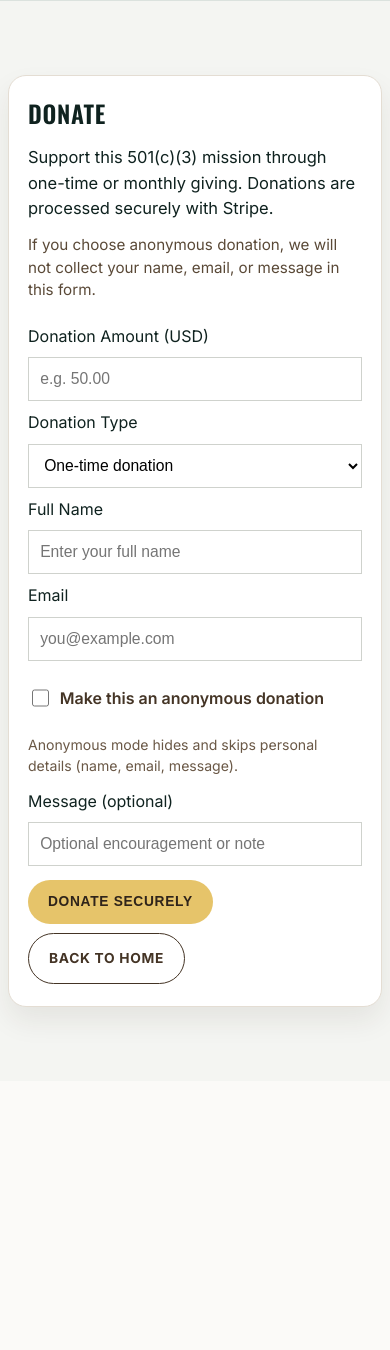
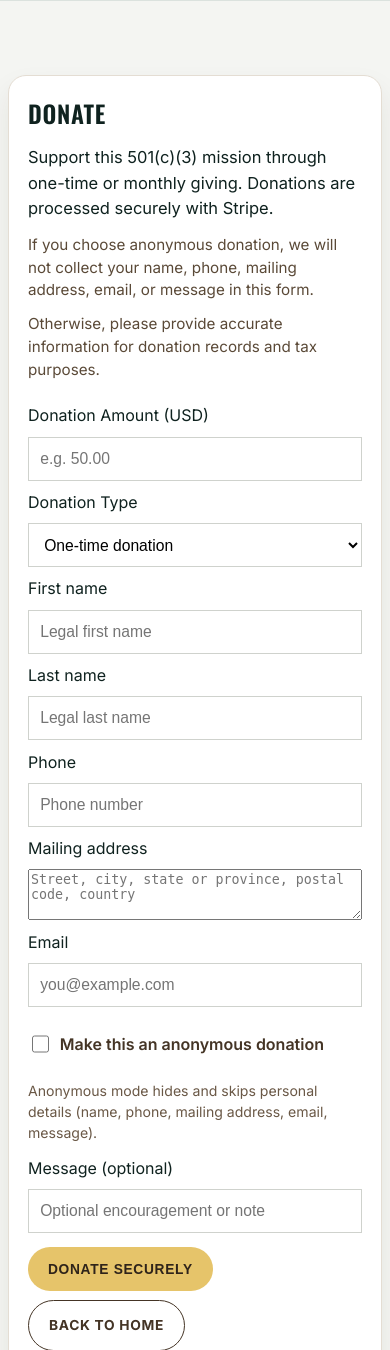
Before and after one commit to josueadimado/sfic, a Django app: page /donate/ in a window 390 px wide. Shown: the top 1350 px of the page. Before the commit the page ends 1026 px from the top, so only its background shows below. Run offline with Django 5.2, Linux system fonts and the light colour scheme.

Commit message:
Donations: first/last name, phone, address for tax records
- Replace donor_name DB field with donor_first_name, donor_last_name, donor_phone, donor_address
- Keep donor_name as model property for emails and Donor Elf
- DonationForm + donate page; webhook and recurring rows updated; admin/notifications

Co-authored-by: Cursor <cursoragent@cursor.com>

```diff
--- a/intensive/forms.py
+++ b/intensive/forms.py
@@ -133,7 +133,15 @@ class DonationForm(forms.Form):
     )
     frequency = forms.ChoiceField(choices=DonationFrequency.choices, initial=DonationFrequency.ONE_TIME)
     is_anonymous = forms.BooleanField(required=False)
-    full_name = forms.CharField(max_length=160, required=False)
+    first_name = forms.CharField(max_length=80, required=False, label="First name")
+    last_name = forms.CharField(max_length=80, required=False, label="Last name")
+    phone = forms.CharField(max_length=40, required=False, label="Phone")
+    address = forms.CharField(
+        max_length=800,
+        required=False,
+        label="Mailing address",
+        widget=forms.Textarea(attrs={"rows": 3, "placeholder": "Street, city, state/province, postal code, country"}),
+    )
     email = forms.EmailField(max_length=254, required=False)
     message = forms.CharField(max_length=255, required=False)
 
@@ -143,29 +151,47 @@ class DonationForm(forms.Form):
             raise forms.ValidationError("Minimum donation is 5.00 USD.")
         return amount
 
-    def clean_full_name(self):
-        full_name = self.cleaned_data.get("full_name", "").strip()
-        is_anonymous = self.cleaned_data.get("is_anonymous", False)
-        if not is_anonymous and len(full_name) < 2:
-            raise forms.ValidationError("Please enter your full name or choose anonymous.")
-        return full_name
+    def clean_first_name(self):
+        return (self.cleaned_data.get("first_name") or "").strip()
+
+    def clean_last_name(self):
+        return (self.cleaned_data.get("last_name") or "").strip()
+
+    def clean_phone(self):
+        return (self.cleaned_data.get("phone") or "").strip()
+
+    def clean_address(self):
+        return (self.cleaned_data.get("address") or "").strip()
 
     def clean(self):
         cleaned = super().clean()
         is_anonymous = cleaned.get("is_anonymous", False)
-        full_name = (cleaned.get("full_name") or "").strip()
+        first_name = cleaned.get("first_name", "")
+        last_name = cleaned.get("last_name", "")
+        phone = cleaned.get("phone", "")
+        address = cleaned.get("address", "")
         email = (cleaned.get("email") or "").strip()
 
         if is_anonymous:
-            cleaned["full_name"] = ""
+            cleaned["first_name"] = ""
+            cleaned["last_name"] = ""
+            cleaned["phone"] = ""
+            cleaned["address"] = ""
             cleaned["email"] = ""
             cleaned["message"] = ""
             return cleaned
 
+        if len(first_name) < 1:
+            self.add_error("first_name", "Please enter your first name or choose anonymous.")
+        if len(last_name) < 1:
+            self.add_error("last_name", "Please enter your last name or choose anonymous.")
+        if len(phone) < 7:
+            self.add_error("phone", "Please enter a valid phone number or choose anonymous.")
+        if len(address) < 12:
+            self.add_error("address", "Please enter your full mailing address (for tax records) or choose anonymous.")
+
         if not email:
             self.add_error("email", "Please enter your email or choose anonymous.")
-        if len(full_name) < 2:
-            self.add_error("full_name", "Please enter your full name or choose anonymous.")
         return cleaned
 
 class SessionManageForm(forms.ModelForm):
--- a/intensive/services.py
+++ b/intensive/services.py
@@ -560,6 +560,10 @@ def forward_donation_to_donor_elf(donation: Donation) -> bool:
         "frequency": donation.frequency,
         "is_anonymous": donation.is_anonymous,
         "donor_name": donation.donor_name,
+        "donor_first_name": donation.donor_first_name,
+        "donor_last_name": donation.donor_last_name,
+        "donor_phone": donation.donor_phone,
+        "donor_address": donation.donor_address,
         "donor_email": donation.donor_email,
         "amount": donation.amount / 100,
         "currency": donation.currency,
--- a/intensive/views.py
+++ b/intensive/views.py
@@ -357,6 +357,14 @@ def _build_donation_checkout_session(donation: Donation) -> stripe.checkout.Sess
             "donation_id": str(donation.id),
             "frequency": donation.frequency,
             "is_anonymous": "1" if donation.is_anonymous else "0",
+            **(
+                {}
+                if donation.is_anonymous
+                else {
+                    "donor_first_name": (donation.donor_first_name or "")[:80],
+                    "donor_last_name": (donation.donor_last_name or "")[:80],
+                }
+            ),
         },
         "success_url": f"{settings.SITE_BASE_URL}/donation/success?ref={{CHECKOUT_SESSION_ID}}",
         "cancel_url": f"{settings.SITE_BASE_URL}/donation/cancel?donation_id={donation.id}",
@@ -448,6 +456,20 @@ def _home_context(reg_form: dict | None = None, focus_register: bool = False) ->
         "focus_register": focus_register,
         "country_choices": RegistrationForm.COUNTRY_CHOICES,
         "country_options": RegistrationForm.COUNTRY_OPTIONS,
+    }
+
+
+def _donation_form_values_from_post(post) -> dict:
+    return {
+        "amount": post.get("amount", ""),
+        "frequency": post.get("frequency", DonationFrequency.ONE_TIME),
+        "is_anonymous": post.get("is_anonymous", ""),
+        "first_name": post.get("first_name", ""),
+        "last_name": post.get("last_name", ""),
+        "phone": post.get("phone", ""),
+        "address": post.get("address", ""),
+        "email": post.get("email", ""),
+        "message": post.get("message", ""),
     }
 
 
@@ -884,27 +906,11 @@ def create_donation_checkout(request: HttpRequest) -> HttpResponse:
         for field_errors in form.errors.values():
             for error in field_errors:
                 messages.error(request, error)
-        values = {
-            "amount": request.POST.get("amount", ""),
-            "frequency": request.POST.get("frequency", DonationFrequency.ONE_TIME),
-            "is_anonymous": request.POST.get("is_anonymous", ""),
-            "full_name": request.POST.get("full_name", ""),
-            "email": request.POST.get("email", ""),
-            "message": request.POST.get("message", ""),
-        }
-        return render(request, "intensive/donate.html", _donation_context(values))
+        return render(request, "intensive/donate.html", _donation_context(_donation_form_values_from_post(request.POST)))
 
     if not settings.STRIPE_SECRET_KEY:
         messages.error(request, "Stripe is not configured yet. Please contact support.")
-        values = {
-            "amount": request.POST.get("amount", ""),
-            "frequency": request.POST.get("frequency", DonationFrequency.ONE_TIME),
-            "is_anonymous": request.POST.get("is_anonymous", ""),
-            "full_name": request.POST.get("full_name", ""),
-            "email": request.POST.get("email", ""),
-            "message": request.POST.get("message", ""),
-        }
-        return render(request, "intensive/donate.html", _donation_context(values))
+        return render(request, "intensive/donate.html", _donation_context(_donation_form_values_from_post(request.POST)))
 
     base_amount_cents = int(form.cleaned_data["amount"] * 100)
     amount_cents, processing_fee_cents = _gross_up_amount_for_processing_fee(base_amount_cents)
@@ -913,7 +919,10 @@ def create_donation_checkout(request: HttpRequest) -> HttpResponse:
         provider="STRIPE",
         frequency=form.cleaned_data["frequency"],
         is_anonymous=is_anonymous,
-        donor_name="" if is_anonymous else form.cleaned_data.get("full_name", ""),
+        donor_first_name="" if is_anonymous else form.cleaned_data.get("first_name", ""),
+        donor_last_name="" if is_anonymous else form.cleaned_data.get("last_name", ""),
+        donor_phone="" if is_anonymous else form.cleaned_data.get("phone", ""),
+        donor_address="" if is_anonymous else form.cleaned_data.get("address", ""),
         donor_email=form.cleaned_data["email"],
         donor_message=form.cleaned_data.get("message", ""),
         amount=amount_cents,
@@ -945,19 +954,11 @@ def create_donation_checkout(request: HttpRequest) -> HttpResponse:
             "stripe_error": error_message,
         }
         donation.save(update_fields=["status", "note", "raw_payload", "updated_at"])
-        values = {
-            "amount": request.POST.get("amount", ""),
-            "frequency": request.POST.get("frequency", DonationFrequency.ONE_TIME),
-            "is_anonymous": request.POST.get("is_anonymous", ""),
-            "full_name": request.POST.get("full_name", ""),
-            "email": request.POST.get("email", ""),
-            "message": request.POST.get("message", ""),
-        }
         messages.error(
             request,
             "We could not start the donation checkout. Please try again or use one-time donation for now.",
         )
-        return render(request, "intensive/donate.html", _donation_context(values))
+        return render(request, "intensive/donate.html", _donation_context(_donation_form_values_from_post(request.POST)))
 
     donation.provider_ref = checkout_session.id
     donation.stripe_checkout_id = checkout_session.id
@@ -1273,7 +1274,10 @@ def stripe_webhook(request: HttpRequest) -> HttpResponse:
                         provider_ref=provider_ref,
                         frequency=DonationFrequency.MONTHLY,
                         is_anonymous=base_donation.is_anonymous,
-                        donor_name=base_donation.donor_name,
+                        donor_first_name=base_donation.donor_first_name,
+                        donor_last_name=base_donation.donor_last_name,
+                        donor_phone=base_donation.donor_phone,
+                        donor_address=base_donation.donor_address,
                         donor_email=base_donation.donor_email,
                         donor_message=base_donation.donor_message,
                         amount=invoice.get("amount_paid", base_donation.amount) or base_donation.amount,
@@ -1299,7 +1303,10 @@ def stripe_webhook(request: HttpRequest) -> HttpResponse:
                     provider_ref=str(invoice.get("id", "")),
                     frequency=DonationFrequency.MONTHLY,
                     is_anonymous=base_donation.is_anonymous,
-                    donor_name=base_donation.donor_name,
+                    donor_first_name=base_donation.donor_first_name,
+                    donor_last_name=base_donation.donor_last_name,
+                    donor_phone=base_donation.donor_phone,
+                    donor_address=base_donation.donor_address,
                     donor_email=base_donation.donor_email,
                     donor_message=base_donation.donor_message,
                     amount=invoice.get("amount_due", base_donation.amount) or base_donation.amount,
@@ -1419,7 +1426,15 @@ def donor_elf_webhook(request: HttpRequest) -> HttpResponse:
         return HttpResponse(status=400)
 
     provider_ref = _payload_get(payload, "donation_id", "id", "transaction_id", "reference")
-    donor_name = _payload_get(payload, "name", "donor_name", "full_name")
+    donor_first_name = _payload_get(payload, "donor_first_name", "first_name")
+    donor_last_name = _payload_get(payload, "donor_last_name", "last_name")
+    combined = _payload_get(payload, "name", "donor_name", "full_name")
+    if not donor_first_name and not donor_last_name and combined:
+        parts = combined.strip().split(None, 1)
+        donor_first_name = parts[0] if parts else ""
+        donor_last_name = parts[1] if len(parts) > 1 else ""
+    donor_phone = _payload_get(payload, "donor_phone", "phone")
+    donor_address = _payload_get(payload, "donor_address", "address")
     donor_email = _payload_get(payload, "email", "donor_email")
     amount = _to_cents(payload.get("amount") or payload.get("donation_amount") or payload.get("total"))
     currency = _payload_get(payload, "currency", default="USD").upper()
@@ -1429,7 +1444,10 @@ def donor_elf_webhook(request: HttpRequest) -> HttpResponse:
 
     defaults = {
         "provider": "DONOR_ELF",
-        "donor_name": donor_name,
+        "donor_first_name": donor_first_name,
+        "donor_last_name": donor_last_name,
+        "donor_phone": donor_phone,
+        "donor_address": donor_address,
         "donor_email": donor_email,
         "amount": amount,
         "currency": currency or "USD",
--- a/templates/intensive/dashboard_donations.html
+++ b/templates/intensive/dashboard_donations.html
@@ -35,6 +35,7 @@
                         <th>Created</th>
                         <th>Status</th>
                         <th>Donor</th>
+                        <th>Phone</th>
                         <th>Type</th>
                         <th>Anonymous</th>
                         <th>Email</th>
@@ -49,6 +50,7 @@
                             <td>{{ item.created_at }}</td>
                             <td><span class="status-pill status-{{ item.status|lower }}">{{ item.status }}</span></td>
                             <td>{{ item.donor_name|default:"-" }}</td>
+                            <td>{{ item.donor_phone|default:"-" }}</td>
                             <td>{{ item.get_frequency_display }}</td>
                             <td>{% if item.is_anonymous %}Yes{% else %}No{% endif %}</td>
                             <td>{{ item.donor_email|default:"-" }}</td>
@@ -57,7 +59,7 @@
                             <td>{{ item.note|default:"-" }}</td>
                         </tr>
                     {% empty %}
-                        <tr><td colspan="9">No donations found yet.</td></tr>
+                        <tr><td colspan="10">No donations found yet.</td></tr>
                     {% endfor %}
                 </tbody>
             </table>
--- a/templates/intensive/donate.html
+++ b/templates/intensive/donate.html
@@ -12,7 +12,10 @@
                     Support this 501(c)(3) mission through one-time or monthly giving. Donations are processed securely with Stripe.
                 </p>
                 <p class="donation-help-note">
-                    If you choose anonymous donation, we will not collect your name, email, or message in this form.
+                    If you choose anonymous donation, we will not collect your name, phone, mailing address, email, or message in this form.
+                </p>
+                <p class="donation-help-note">
+                    Otherwise, please provide accurate information for donation records and tax purposes.
                 </p>
             </div>
             {% if messages %}
@@ -42,15 +45,45 @@
                     <option value="MONTHLY" {% if donation_form.frequency == 'MONTHLY' %}selected{% endif %}>Monthly recurring donation</option>
                 </select>
 
-                <label for="donation_full_name">Full Name</label>
+                <label for="donation_first_name">First name</label>
                 <input
-                    id="donation_full_name"
-                    name="full_name"
+                    id="donation_first_name"
+                    name="first_name"
                     type="text"
-                    value="{{ donation_form.full_name|default:'' }}"
-                    autocomplete="name"
-                    placeholder="Enter your full name"
+                    value="{{ donation_form.first_name|default:'' }}"
+                    autocomplete="given-name"
+                    placeholder="Legal first name"
                 >
+
+                <label for="donation_last_name">Last name</label>
+                <input
+                    id="donation_last_name"
+                    name="last_name"
+                    type="text"
+                    value="{{ donation_form.last_name|default:'' }}"
+                    autocomplete="family-name"
+                    placeholder="Legal last name"
+                >
+
+                <label for="donation_phone">Phone</label>
+                <input
+                    id="donation_phone"
+                    name="phone"
+                    type="tel"
+                    value="{{ donation_form.phone|default:'' }}"
+                    autocomplete="tel"
+                    inputmode="tel"
+                    placeholder="Phone number"
+                >
+
+                <label for="donation_address">Mailing address</label>
+                <textarea
+                    id="donation_address"
+                    name="address"
+                    rows="3"
+                    autocomplete="street-address"
+                    placeholder="Street, city, state or province, postal code, country"
+                >{{ donation_form.address|default:'' }}</textarea>
 
                 <label for="donation_email">Email</label>
                 <input
@@ -67,7 +100,7 @@
                     <span>Make this an anonymous donation</span>
                 </label>
                 <p class="donation-help-text" id="donation-anonymous-help">
-                    Anonymous mode hides and skips personal details (name, email, message).
+                    Anonymous mode hides and skips personal details (name, phone, mailing address, email, message).
                 </p>
 
                 <label for="donation_message">Message (optional)</label>
@@ -90,20 +123,32 @@
 <script>
     (function () {
         const anon = document.getElementById("donation_is_anonymous");
-        const nameInput = document.getElementById("donation_full_name");
+        const firstEl = document.getElementById("donation_first_name");
+        const lastEl = document.getElementById("donation_last_name");
+        const phoneEl = document.getElementById("donation_phone");
+        const addrEl = document.getElementById("donation_address");
         const emailInput = document.getElementById("donation_email");
         const messageInput = document.getElementById("donation_message");
-        if (!anon || !nameInput || !emailInput || !messageInput) return;
+        if (!anon || !firstEl || !lastEl || !phoneEl || !addrEl || !emailInput || !messageInput) return;
 
         function syncAnonymousState() {
             const on = anon.checked;
-            nameInput.disabled = on;
+            firstEl.disabled = on;
+            lastEl.disabled = on;
+            phoneEl.disabled = on;
+            addrEl.disabled = on;
             emailInput.disabled = on;
             messageInput.disabled = on;
-            nameInput.required = !on;
+            firstEl.required = !on;
+            lastEl.required = !on;
+            phoneEl.required = !on;
+            addrEl.required = !on;
             emailInput.required = !on;
             if (on) {
-                nameInput.value = "";
+                firstEl.value = "";
+                lastEl.value = "";
+                phoneEl.value = "";
+                addrEl.value = "";
                 emailInput.value = "";
                 messageInput.value = "";
             }
--- a/templates/intensive/emails/admin_donation_notification.txt
+++ b/templates/intensive/emails/admin_donation_notification.txt
@@ -4,7 +4,11 @@ Amount: {{ amount }}
 Type: {{ donation.get_frequency_display }}
 Status: {{ donation.status }}
 Anonymous: {% if donation.is_anonymous %}Yes{% else %}No{% endif %}
-Donor Name: {{ donation.donor_name|default:"-" }}
+Donor First name: {% if donation.is_anonymous %}-{% else %}{{ donation.donor_first_name|default:"-" }}{% endif %}
+Donor Last name: {% if donation.is_anonymous %}-{% else %}{{ donation.donor_last_name|default:"-" }}{% endif %}
+Donor Phone: {% if donation.is_anonymous %}-{% else %}{{ donation.donor_phone|default:"-" }}{% endif %}
+Donor mailing address:
+{% if donation.is_anonymous %}-{% else %}{{ donation.donor_address|default:"-" }}{% endif %}
 Donor Email: {{ donation.donor_email|default:"-" }}
 Reference: {{ donation.provider_ref|default:"-" }}
 
```
Also changed, not shown: intensive/admin.py (+12 -2 lines), intensive/models.py (+10 -1 lines), templates/intensive/emails/admin_donation_notification.html (+10 -2 lines), intensive/migrations/0028_donation_donor_tax_fields.py (added).
